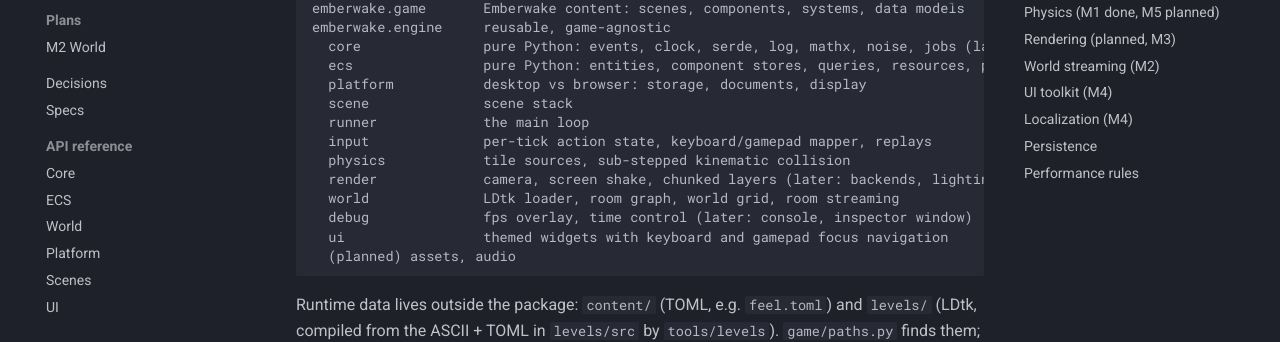
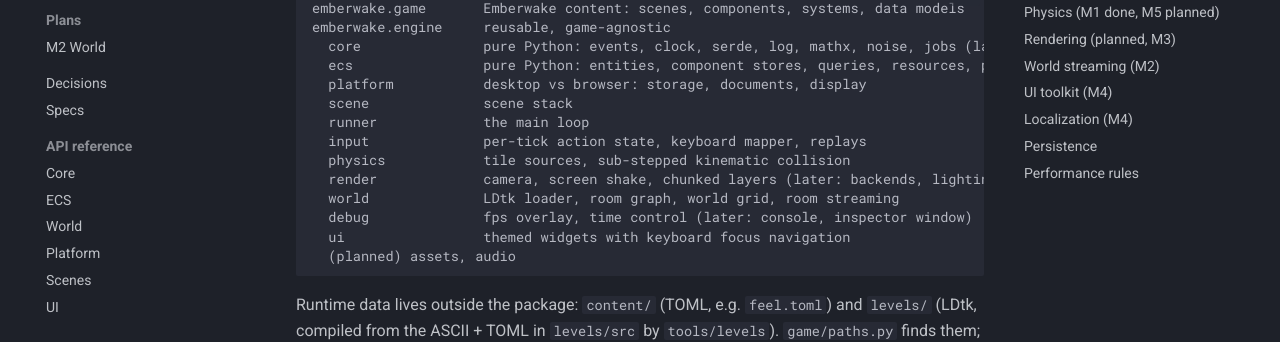
Before and after one commit to AxelSuu/emberwake, an MkDocs documentation site: the page built from docs/architecture.md, in a window 1280 px wide and 900 px high. Shown: the part 261-603 px from the top of the window. Built offline with MkDocs 1.6.1 and Material for MkDocs 9.7.7, drawn with Linux system fonts in a browser that asks for light colours; some of the changed text lies outside the part shown.

Commit message:
Document keyboard-only input (ADR 0018) and update controls docs

````diff
--- a/docs/architecture.md
+++ b/docs/architecture.md
@@ -11,12 +11,12 @@
   platform           desktop vs browser: storage, documents, display
   scene              scene stack
   runner             the main loop
-  input              per-tick action state, keyboard/gamepad mapper, replays
+  input              per-tick action state, keyboard mapper, replays
   physics            tile sources, sub-stepped kinematic collision
   render             camera, screen shake, chunked layers (later: backends, lighting, particles)
   world              LDtk loader, room graph, world grid, room streaming
   debug              fps overlay, time control (later: console, inspector window)
-  ui                 themed widgets with keyboard and gamepad focus navigation
+  ui                 themed widgets with keyboard focus navigation
   (planned) assets, audio
 ```
 
@@ -93,7 +93,7 @@
 
 ## Input
 
-Devices never reach gameplay. `InputMapper` turns key and gamepad events into a set of held
+Devices never reach gameplay. `InputMapper` turns key events into a set of held
 actions, sampled once per tick (taps shorter than a tick still count for one tick).
 `InputState` derives `pressed`, `released` and buffered presses from consecutive frames. Because
 gameplay sees only these frames, recording them (`ReplayRecorder`, run-length encoded) is enough
@@ -174,8 +174,7 @@
 
 `engine.ui`: `Label`, `Button`, `Toggle`, `Slider`, `Selector`, `KeybindField`, and the containers
 `Panel` and `ScrollList`. A container keeps one focused child; up and down move it, left, right and
-accept go to the child (`Nav` actions). `Navigator` turns keyboard and gamepad events (d-pad,
-stick, A/B) into `Nav`, with hold-to-repeat; `UiRoot` lays a tree out, routes events (a listening
+accept go to the child (`Nav` actions). `Navigator` turns keyboard events into `Nav`, with hold-to-repeat; `UiRoot` lays a tree out, routes events (a listening
 `KeybindField` takes raw ones) and calls `on_back`. Focus highlights ease (`Widget.glow`) and the
 look comes from `content/ui.toml` (`Theme`, Resurrect 64 colors). Screens (menus, settings,
 rebinding) build on it in M4.
````
Also changed, not shown: other parts of docs/architecture.md (+2 -2 lines), README.md (+8 -8 lines), docs/adr/0018-keyboard-only-for-now.md (added, +23 -0 lines), docs/adr/index.md (+1 -0 lines), docs/gdd.md (+1 -1 lines), docs/roadmap.md (+2 -2 lines).
